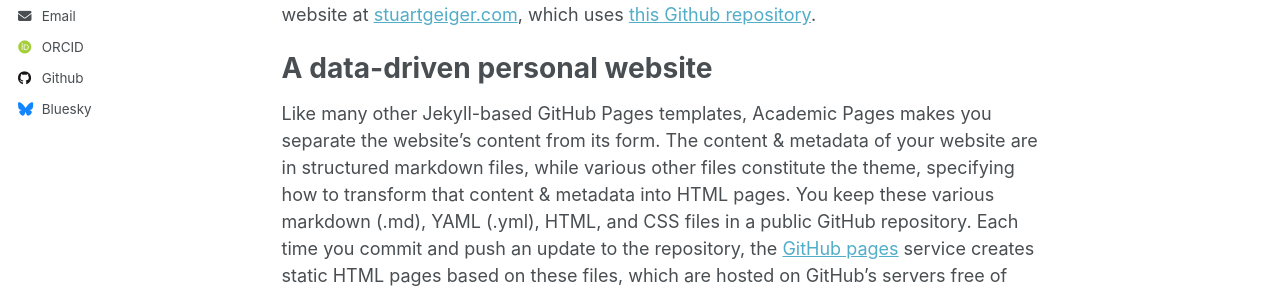
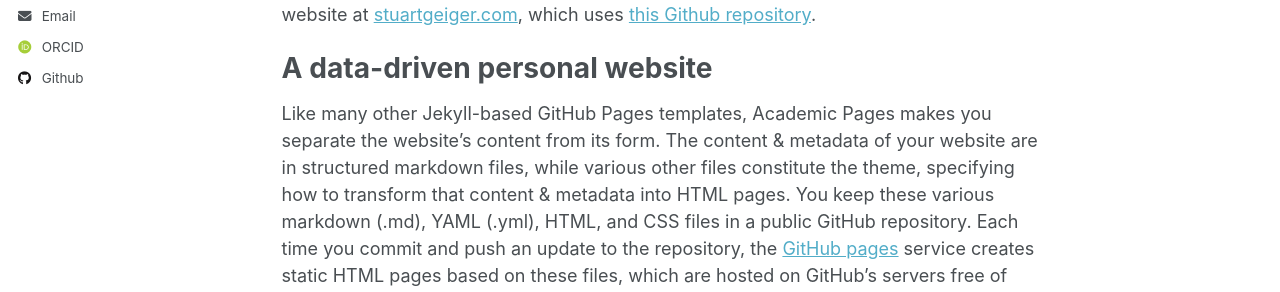
Before and after one commit to GingerHuang/GingerHuang.github.io, a Jekyll site: the page built from _pages/about.md, in a window 1280 px wide. Shown: the part 418-710 px from the top of the page. Built offline with Jekyll 4.4.1, drawn with Linux system fonts in a browser that asks for light colours; some web fonts are replaced.

Commit message:
Update _config.yml

```diff
--- a/_config.yml
+++ b/_config.yml
@@ -33,7 +33,7 @@ author:
   arxiv            : # URL - Update with the correct link to your profile
   # googlescholar    : "https://scholar.google.com/citations?user=PS_CX0AAAAAJ"
   # impactstory      : # URL
-  orcid            : "http://orcid.org/yourorcidurl"
+  orcid            : "https://orcid.org/0009-0005-3964-7420"
   semantic         : # URL
   # pubmed           : "https://www.ncbi.nlm.nih.gov/pubmed/?term=john+snow"
   researchgate     : # URL
@@ -47,7 +47,7 @@ author:
   stackoverflow    : # User number or user number and name (i.e., use "1" or "1/jeff-atwood")
 
   # Social media
-  bluesky          : "bsky.app" # Replace this with you Bluesky username
+  bluesky          : #"bsky.app" # Replace this with you Bluesky username
   facebook         : # Username
   flickr           : # Username
   foursquare       : # Username
```
